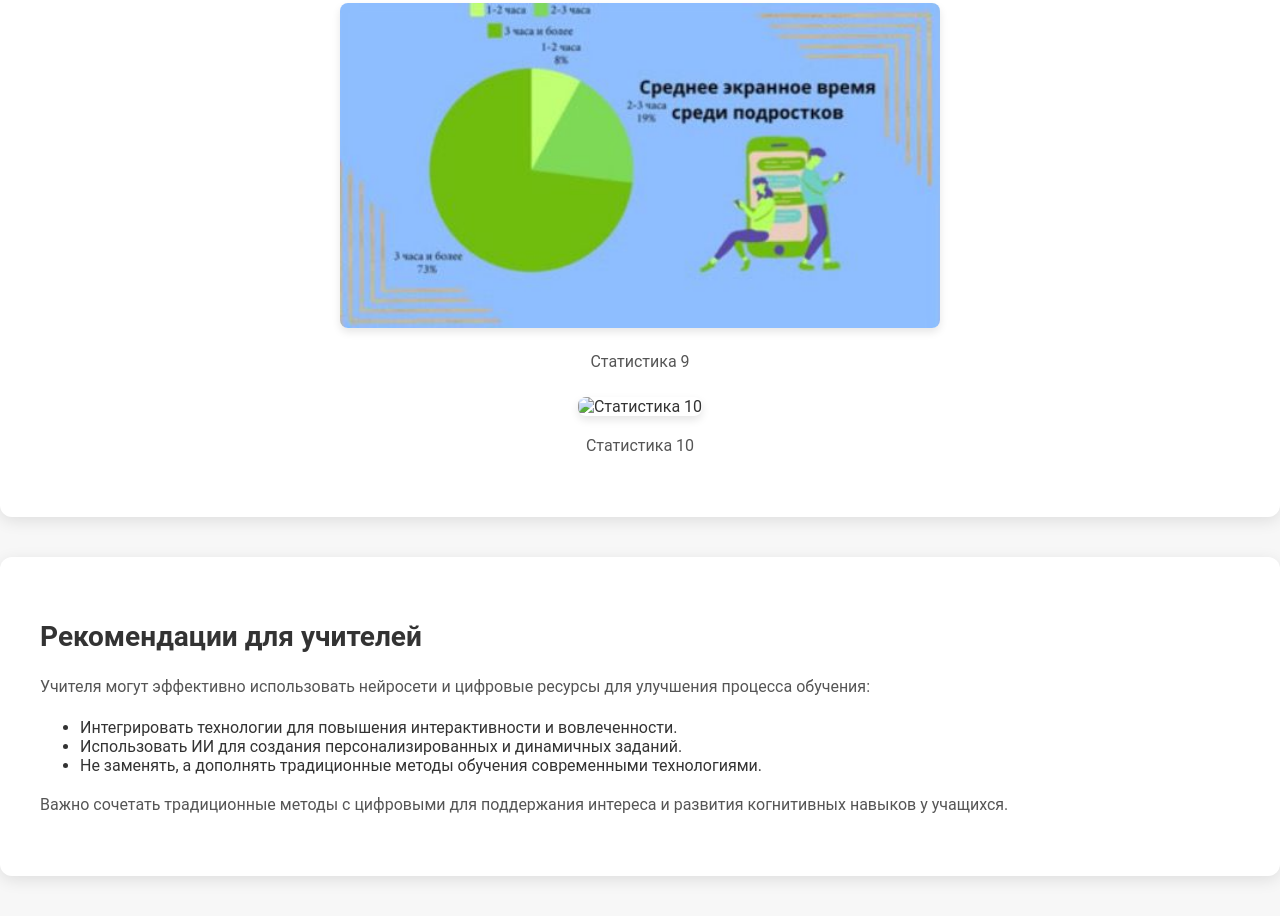
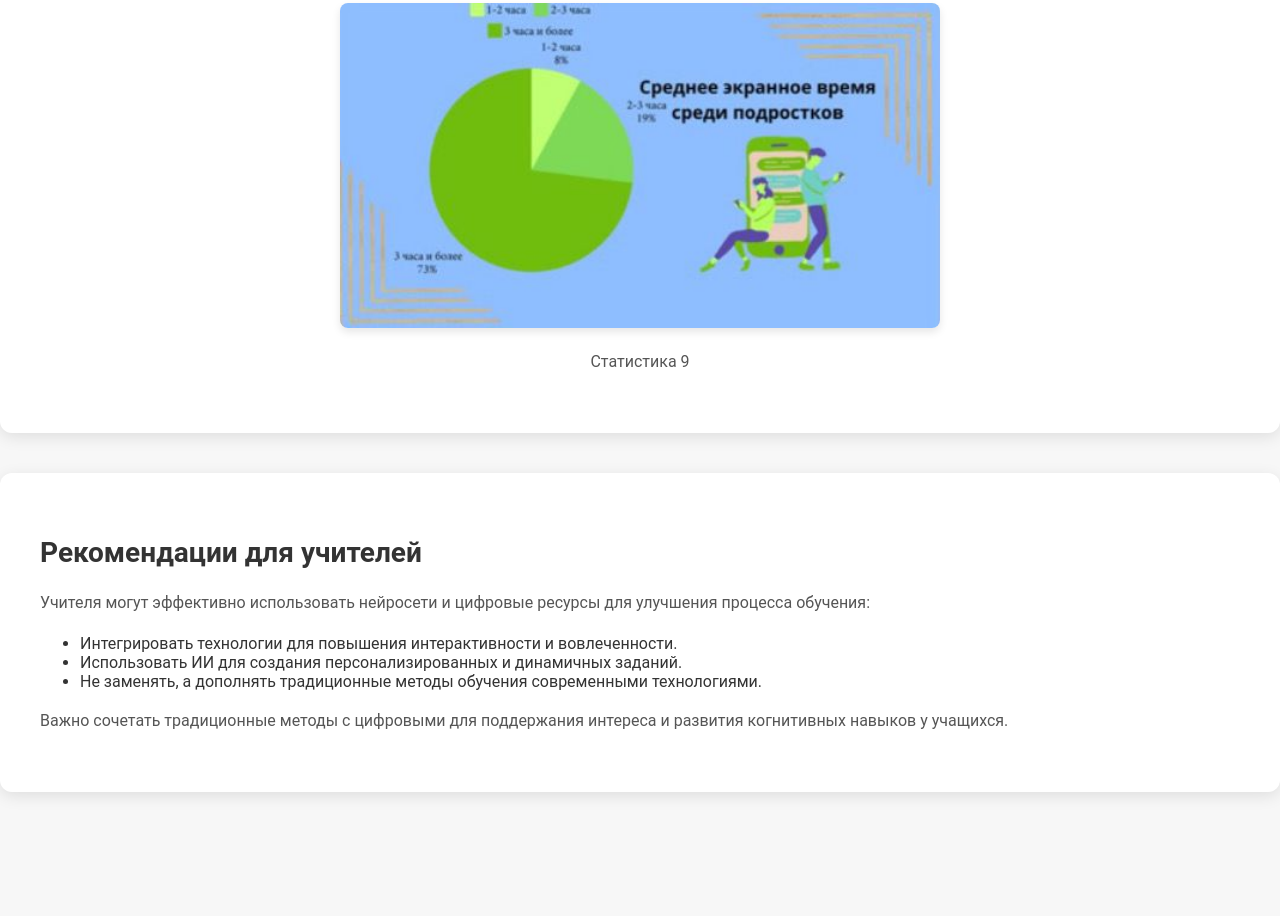
Before and after one commit to EldarAukenov/historyninesgrade, a plain HTML site: page index.html in a window 1280 px wide. Shown: the part 4837-5753 px from the top of the page. After the commit the page ends 5669 px from the top, so only its background shows below. Drawn offline with Linux system fonts and the light colour scheme.

Commit message:
Update index.html

```diff
--- a/index.html
+++ b/index.html
@@ -251,10 +251,7 @@
         <img src="statistics9.jpeg" alt="Статистика 9">
         <p>Статистика 9</p>
       </div>
-      <div class="image-container">
-        <img src=statistics10.jpeg" alt="Статистика 10">
-        <p>Статистика 10</p>
-      </div>
+
     </div>
   </section>
 
```
